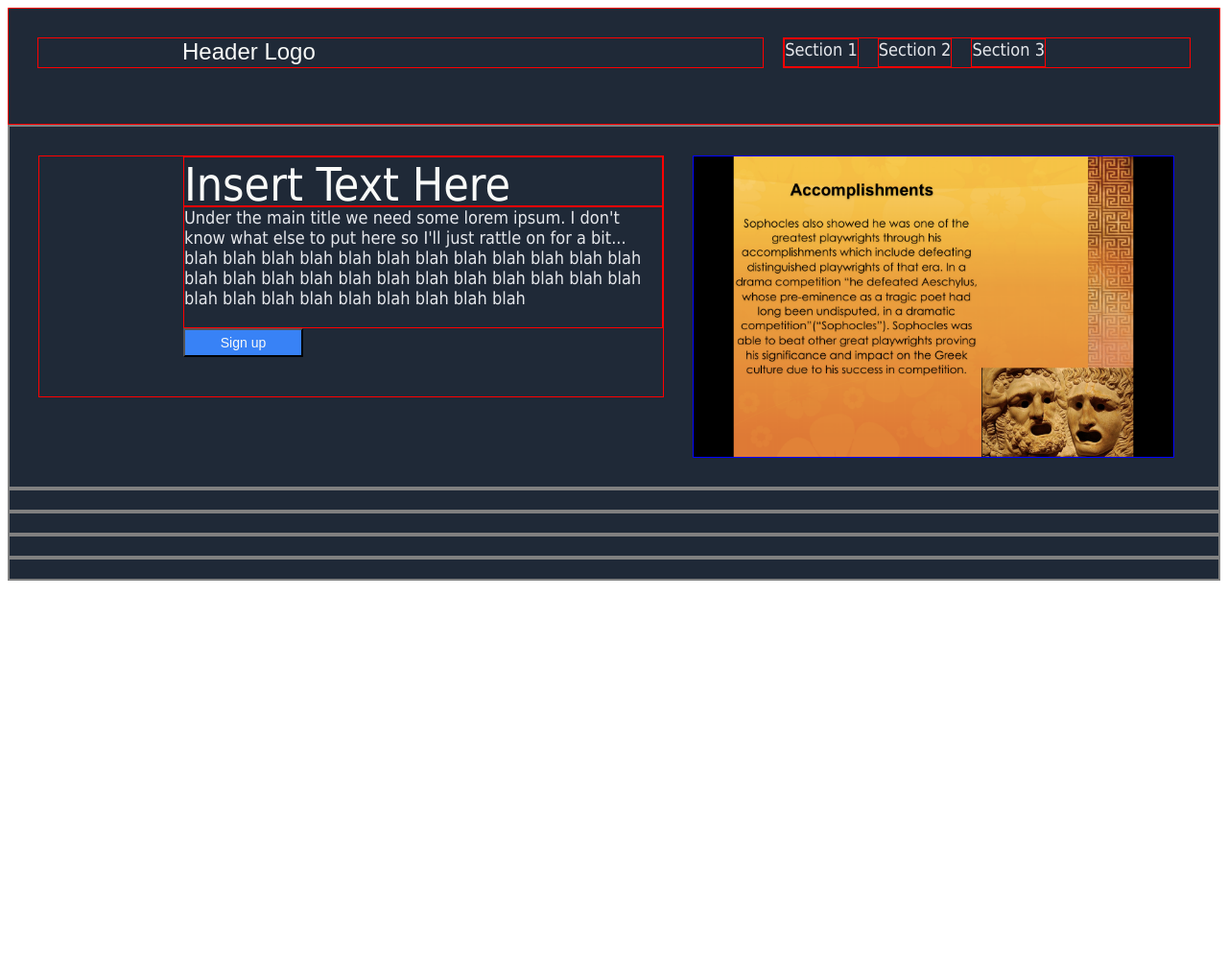
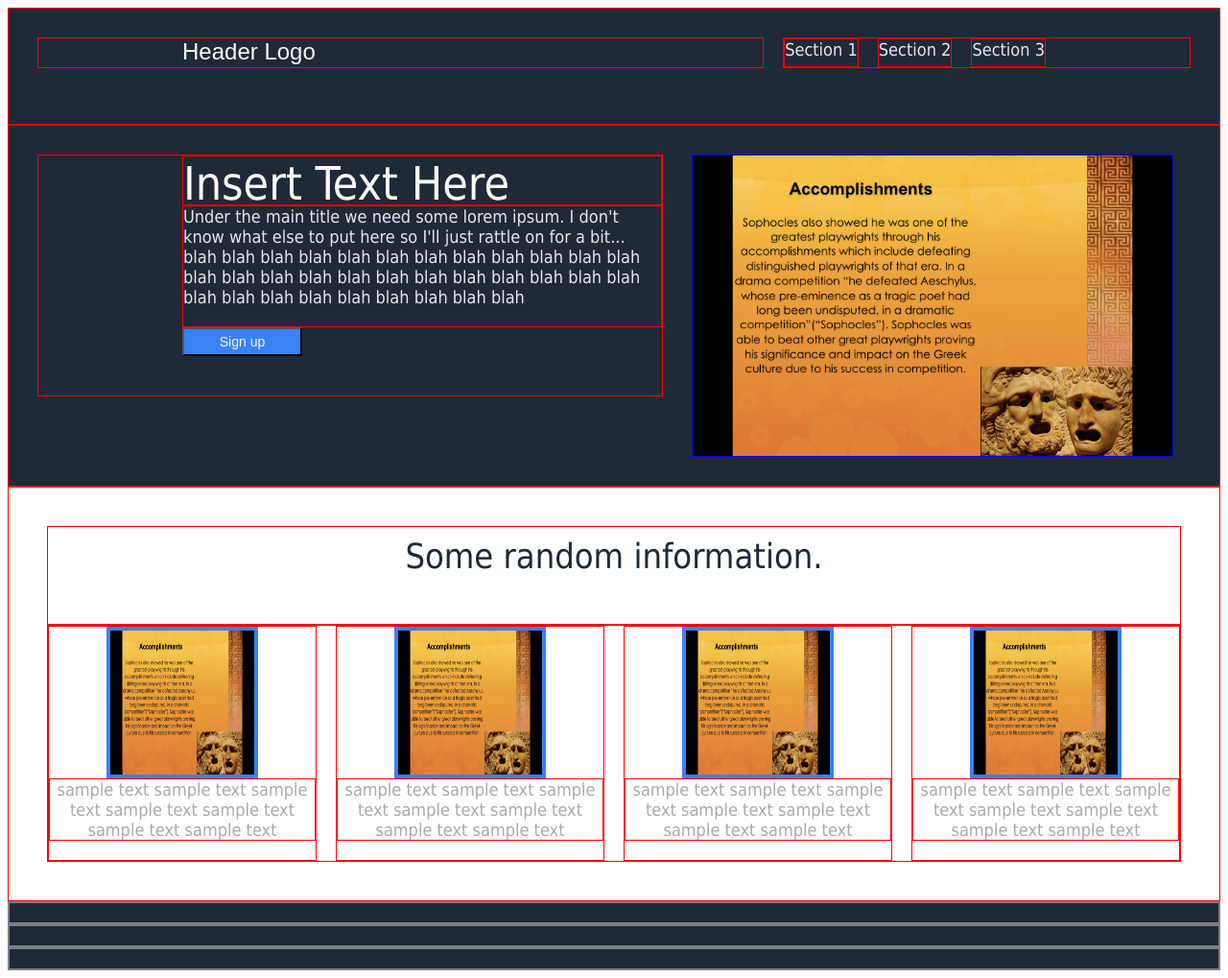
Before and after one commit to Seascouter/odin-landingpage, a plain HTML site: page index.html in a window 1280 px wide. Shown: the whole page at 96% size. Before the commit the page ends 800 px from the top, so only its background shows below. Drawn offline with Linux system fonts and the light colour scheme.

Commit message:
Info completed - edited index.html and style.css

```diff
--- a/index.html
+++ b/index.html
@@ -29,7 +29,25 @@
 
     </div>
     <div class="info">
-
+        <div class="infoheader">Some random information.</div>
+        <div class="infopics">
+            <div class="infopt">
+                <img src="replacepic.png" class="infop">
+                <div class="infot">sample text sample text sample text sample text sample text sample text sample text </div>
+            </div>
+            <div class="infopt">
+                <img src="replacepic.png" class="infop">
+                <div class="infot">sample text sample text sample text sample text sample text sample text sample text </div>
+            </div>
+            <div class="infopt">
+                <img src="replacepic.png" class="infop">
+                <div class="infot">sample text sample text sample text sample text sample text sample text sample text </div>
+            </div>
+            <div class="infopt">
+                <img src="replacepic.png" class="infop">
+                <div class="infot">sample text sample text sample text sample text sample text sample text sample text </div>
+            </div>
+        </div>
     </div>
     <div class="quote">
 
--- a/style.css
+++ b/style.css
@@ -33,7 +33,6 @@
     height: auto;
     width: auto;
     background-color: #1f2937;
-    border: 2px solid gray;
     display: flex;
     flex-direction: row;
     gap: 30px;
@@ -73,11 +72,44 @@
 }
 
 .info {
-    height: 20px;
+    height: 350px;
     width: auto;
-    background-color: #1f2937;
-    border: 2px solid gray;
+    background-color: #ffffff;
+    padding: 40px;
+    font-family: "Tahoma", sans-serif;
+    display: flex;
+    flex-direction: column;
 }
+.info .infoheader {
+    font-size: 36px;
+    color: #1F2937;
+    text-align: center;
+    padding: 10px;
+    padding-bottom: 50px;
+}
+.info .infopics {
+    display: flex;
+    flex-direction: row;
+    height: 300px;
+    justify-content: center;
+    gap: 20px;
+}
+.info .infopics .infopt {
+    display: flex;
+    flex-direction: column;
+    align-items: center;
+}
+.info .infopics .infopt .infop {
+    height: 150px;
+    width: 150px;
+    border: 4px solid #3882F6;
+}
+.info .infopics .infopt .infot {
+    font-size: 18px;
+    color: darkgray;
+    text-align: center;
+}
+
 .quote {
     height: 20px;
     width: auto;
```
